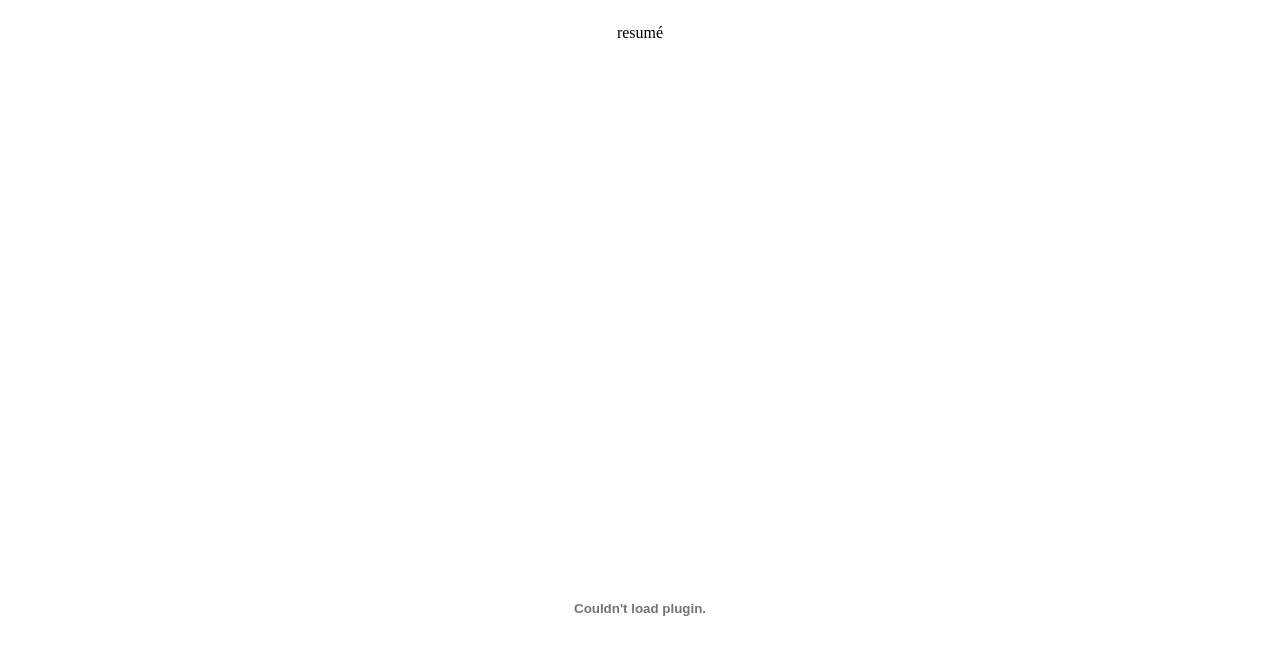
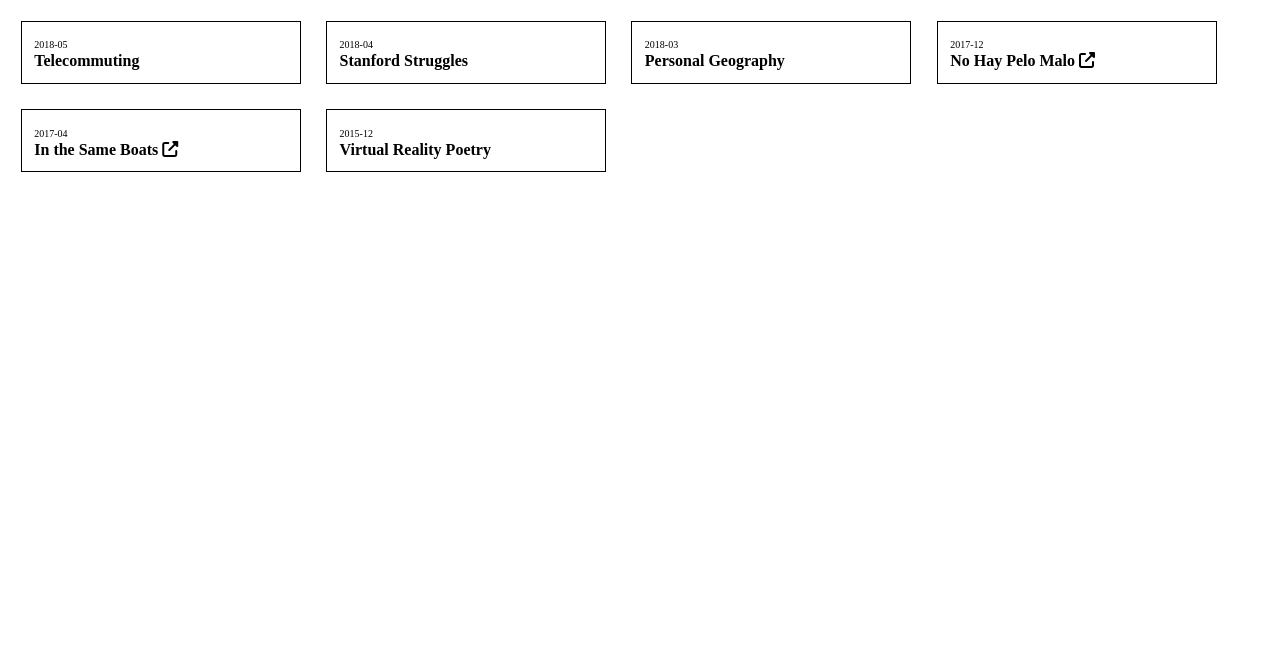
Before and after one commit to alyvann/about, a plain HTML site: page index.html in a window 1280 px wide. Drawn offline with Linux system fonts and the light colour scheme.

Commit message:
links to work in card format

```diff
--- a/index.html
+++ b/index.html
@@ -1,14 +1,110 @@
 <!DOCTYPE html>
 <html>
+
 <head>
-<title>Alyssa Vann</title>
+	<title>Alyssa Vann</title>
+
+	<script src="https://kit.fontawesome.com/50d2292be5.js" crossorigin="anonymous"></script>
 </head>
+
+<style>
+	body {
+		font-family: 'Andale Mono';
+	}
+
+	.card-container {
+		display: flex;
+		flex-wrap: wrap;
+	}
+
+	.card {
+		width: 20%;
+		border-style: solid;
+		border-width: thin;
+		margin: 1%;
+		padding: 1%;
+		overflow: hidden;
+		text-overflow: ellipsis;
+	}
+
+	.date {
+		font-size: x-small;
+	}
+
+	.title {
+		font-weight: bold;
+	}
+
+	a {
+		text-decoration: none;
+		color: black;
+	}
+
+	h3 {
+		margin-left: 1%;
+	}
+</style>
+
 <body>
 
-<div style="display: flex; flex: 1 1 0%; flex-direction: column; align-items: center;">
+<!-- <div style="display: flex; flex: 1 1 0%; flex-direction: column; align-items: center;">
 	<p>resum&eacute;</p>
 	<embed src="resume.pdf" width="850px" height="1100px"/>
-</div>
+</div> -->
+
+	<div class="card-container">
+		<div class="card">
+			<span class="date">2018-05</span>
+			<br />
+			<span class="title">Telecommuting</span>
+		</div>
+
+		<div class="card">
+			<span class="date">2018-04</span>
+			<br />
+			<span class="title">Stanford Struggles</span>
+		</div>
+
+		<div class="card">
+			<span class="date">2018-03</span>
+			<br />
+			<span class="title">Personal Geography</span>
+		</div>
+
+		<div class="card">
+			<span class="date">2017-12</span>
+			<br />
+			<span class="title">
+				<a
+					href="https://storytelling.stanford.edu/2018/01/24/no-hay-pelo-malo/"
+					target="_blank" rel="noopener noreferrer"
+				>
+					No Hay Pelo Malo
+					<i class="fas fa-external-link-alt"></i>
+				</a>
+			</span>
+		</div>
+
+		<div class="card">
+			<span class="date">2017-04</span>
+			<br />
+			<span class="title">
+				<a
+					href="http://sameboats.org"
+					target="_blank" rel="noopener noreferrer"
+				>
+					In the Same Boats
+					<i class="fas fa-external-link-alt"></i>
+				</a>
+			</span>
+		</div>
+
+		<div class="card">
+			<span class="date">2015-12</span>
+			<br />
+			<span class="title">Virtual Reality Poetry</span>
+		</div>
+	</div>
 
 </body>
 </html>
```
